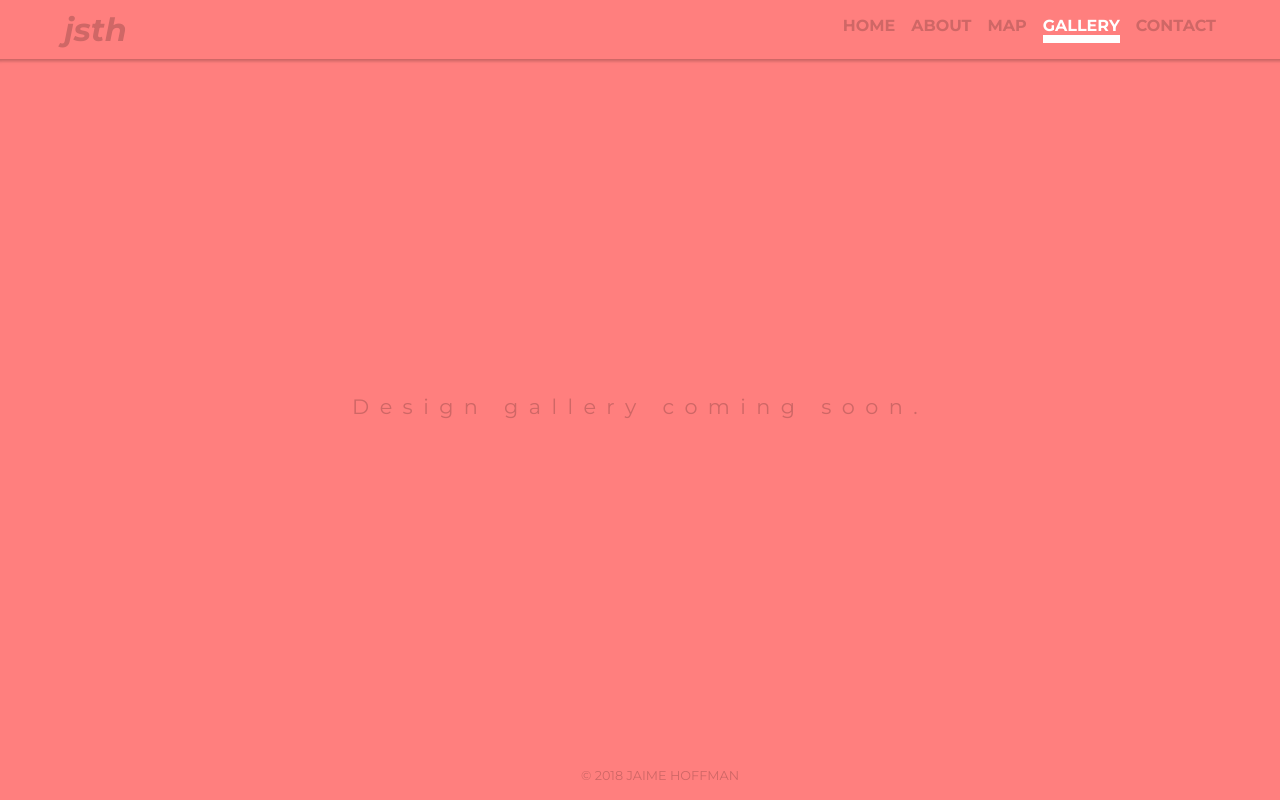
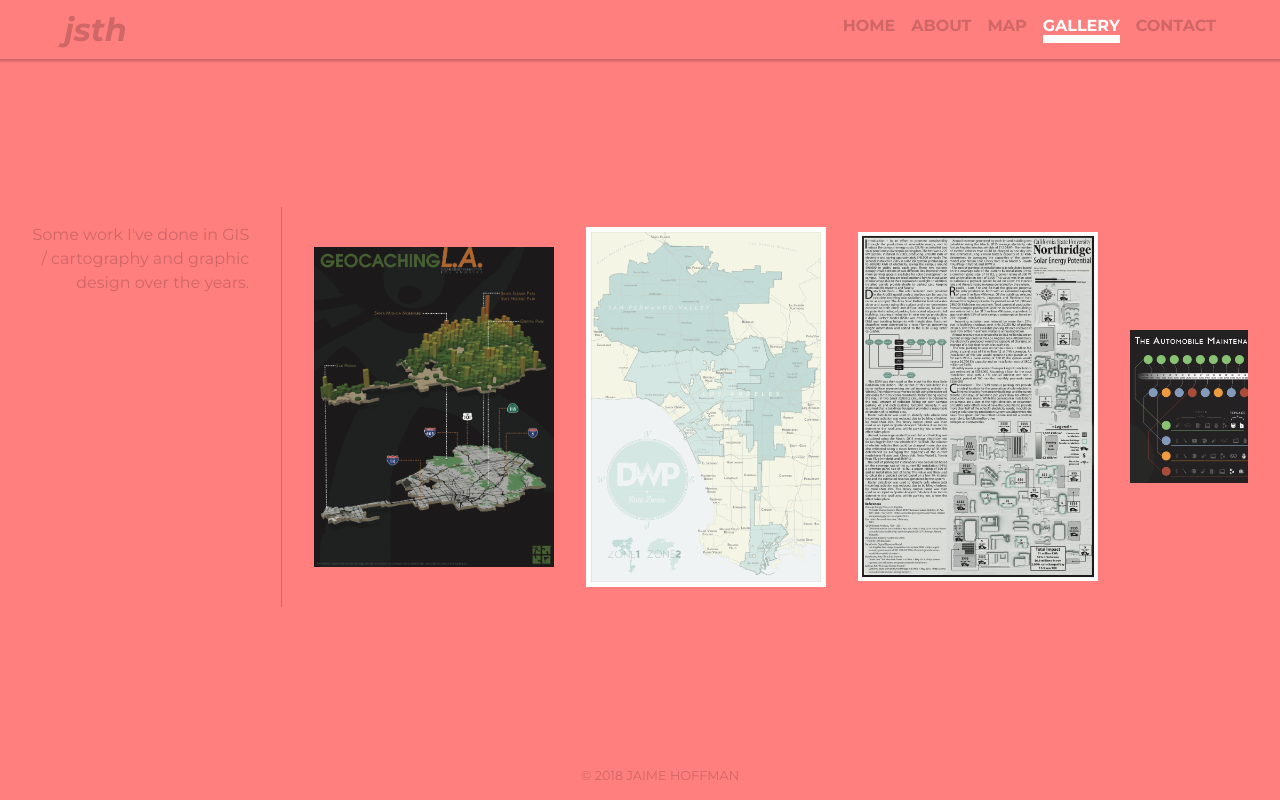
Before and after one commit to JSTHoffman/jsth, a Flask app: page /gallery in a window 1280 px wide. Run offline with Flask 2, Linux system fonts and the light colour scheme.

Commit message:
Add gallery.

```diff
--- /dev/null
+++ b/jsth/static/css/gallery.css
@@ -0,0 +1,42 @@
+.main-content {
+  flex-direction: unset;
+}
+
+.gallery-heading-wrapper {
+  display: flex;
+  align-content: center;
+  position: relative;
+  left: 0;
+  width: 35em;
+  height: 25em;
+  padding-right: 2em;
+  margin-left: 2em;
+  border-right: 0.1em solid #CF6766;
+  text-align: right;
+}
+
+.gallery-wrapper {
+  display: flex;
+  flex-wrap: nowrap;
+  overflow-x: auto;
+  overflow-y: hidden;
+  margin-right: 2em;
+  padding-left: 1em;
+}
+
+.gallery-item {
+  display: flex;
+  flex: 0 0 auto;
+  align-content: center;
+  justify-content: center;
+  width: 15em; /* 70%; */
+  height: 25em;
+  margin: 0 1em 0 1em;
+  overflow: hidden;
+}
+
+.gallery-item img {
+  width: 100%;
+  object-fit: contain;
+  box-shadow: 5px 5px 5px 5px white;
+}
--- a/jsth/templates/gallery.html
+++ b/jsth/templates/gallery.html
@@ -1,6 +1,7 @@
 {% extends "base.html" %}
 
 {% block head %}
+  <link rel="stylesheet" href="{{ url_for('static', filename='css/gallery.css') }}">
   <link rel="stylesheet" href="{{ url_for('static', filename='css/header.css') }}">
   <link rel="stylesheet" href="{{ url_for('static', filename='css/footer.css') }}">
 {% endblock %}
@@ -9,5 +10,45 @@
 {% block nav_menu_item_link_gallery %}active{% endblock %}
 
 {% block main_content %}
-  <span class="placeholder">Design gallery coming soon.</span>
+  <div class="gallery-heading-wrapper">
+    <p>Some work I've done in GIS / cartography and graphic design over the years.</p>
+  </div>
+  <div class="gallery-wrapper">
+    <div class="gallery-item">
+      <img src="{{ url_for('static', filename='img/GeocachingLA.png') }}"></img>
+    </div>
+    <div class="gallery-item">
+      <img src="{{ url_for('static', filename='img/LADWPServiceMap_Color.png') }}"></img>
+    </div>
+    <div class="gallery-item">
+      <img src="{{ url_for('static', filename='img/CSUNSolarPoster_Full.png') }}"></img>
+    </div>
+    <!-- <div class="gallery-item">
+      <img src="{{ url_for('static', filename='img/DWPSchools.png') }}"></img>
+    </div> -->
+    <div class="gallery-item">
+      <img src="{{ url_for('static', filename='img/AutomobileMaintenance_CS5.png') }}"></img>
+    </div>
+    <div class="gallery-item">
+      <img src="{{ url_for('static', filename='img/OrangePickFlyer2015_SweetSunday.png') }}"></img>
+    </div>
+    <div class="gallery-item">
+      <img src="{{ url_for('static', filename='img/SustDay2016.png') }}"></img>
+    </div>
+    <div class="gallery-item">
+      <img src="{{ url_for('static', filename='img/SustDay2016_4pm_session.png') }}"></img>
+    </div>
+    <div class="gallery-item">
+      <img src="{{ url_for('static', filename='img/VGATreePlantingSign_Landscape.png') }}"></img>
+    </div>
+    <div class="gallery-item">
+      <img src="{{ url_for('static', filename='img/ToteBag Graphic_3.png') }}"></img>
+    </div>
+    <!-- <div class="gallery-item">
+      <img src="{{ url_for('static', filename='img/GeocachingLA.png') }}"></img>
+    </div>
+    <div class="gallery-item">
+      <img src="{{ url_for('static', filename='img/GeocachingLA.png') }}"></img>
+    </div> -->
+  </div>
 {% endblock %}
```
Also changed, not shown: jsth/static/img/AutomobileMaintenance_CS5.png (added), jsth/static/img/CSUNSolarPoster_Full.png (added), jsth/static/img/DWPschools.png (added), jsth/static/img/GeocachingLA.png (added), jsth/static/img/LADWPServiceMap_Color.png (added), jsth/static/img/OrangePickFlyer2015_SweetSunday.png (added), jsth/static/img/SustDay2016.png (added), jsth/static/img/SustDay2016_4pm_Session.png (added), jsth/static/img/ToteBag Graphic_3.png (added), 1 other file.
